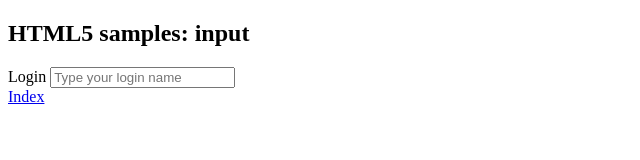
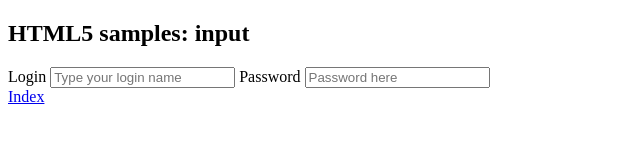
Before and after one commit to pxai/webfinde, a website: page samples/html/input.html in a window 1280 px wide. Shown: the whole page, without its empty margins (0-640 px from the left). Drawn offline with Linux system fonts and the light colour scheme.

Commit message:
Changed input samples

```diff
--- a/samples/html/input.html
+++ b/samples/html/input.html
@@ -12,6 +12,8 @@
 	<section>
 		<label for="login">Login</label>
 		<input id="login" name="login" placeholder="Type your login name" type="text"/>
+		<label for="password">Password</label>
+		<input id="password" name="password" placeholder="Password here" type="password"/>
 	</section>
 	<footer>
 		<a href="index.html" title="Go back to index">Index</a>
```
Also changed, not shown: samples/html/form.html (+1 -2 lines).
